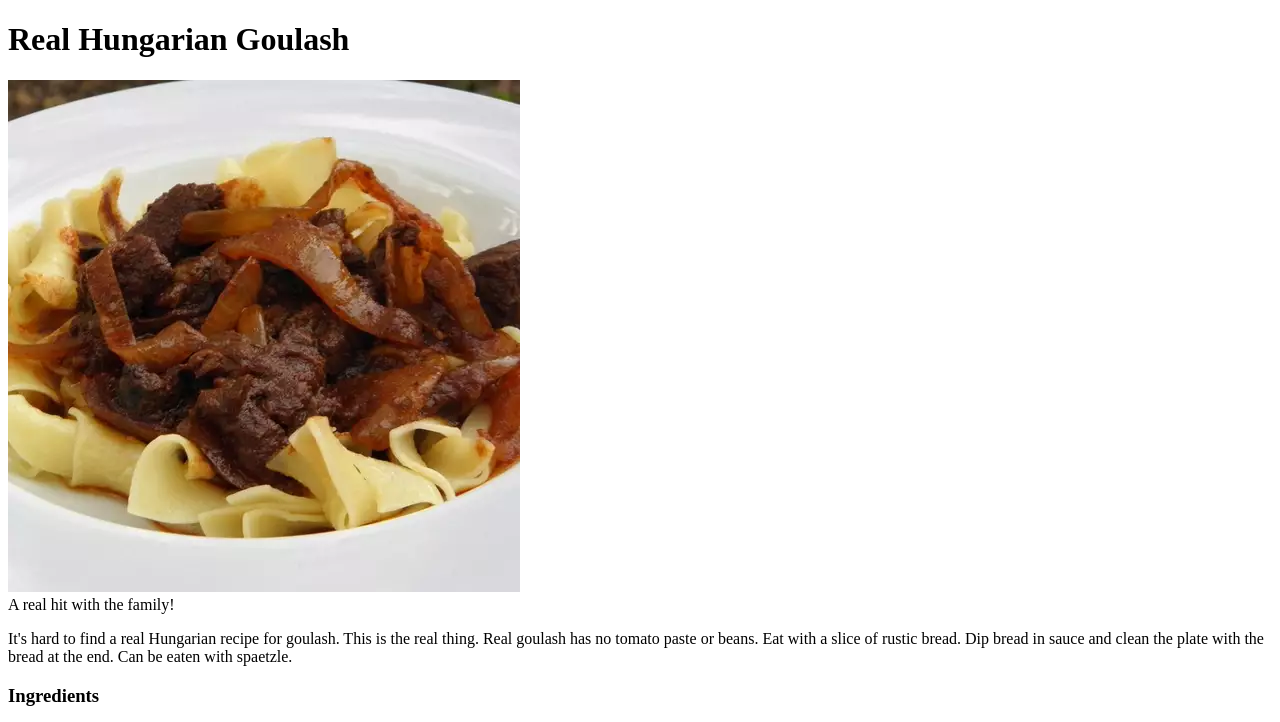
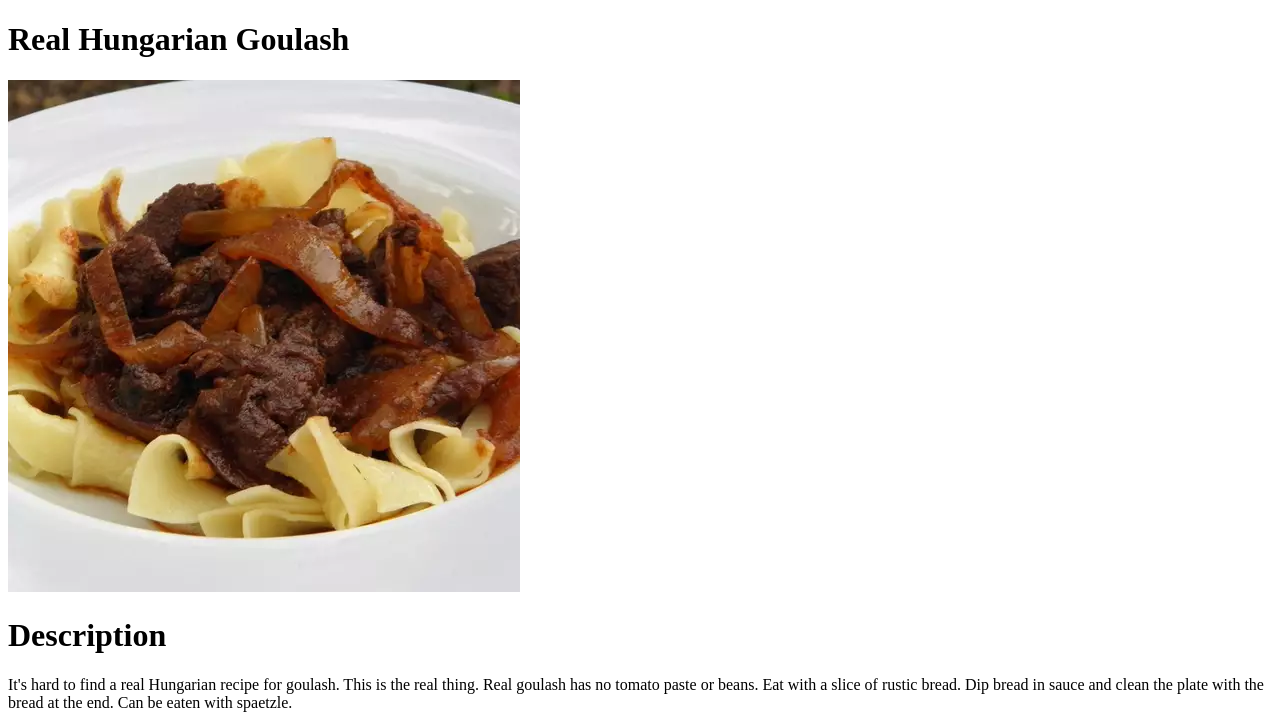
Before and after one commit to Ryne-Myers/odin-recipes, a plain HTML site: page recipes/hungarian-goulash.html in a window 1280 px wide. Shown: the top 722 px of the page. Drawn offline with Linux system fonts and the light colour scheme.

Commit message:
Add "Description" header

```diff
--- a/recipes/hungarian-goulash.html
+++ b/recipes/hungarian-goulash.html
@@ -9,7 +9,7 @@
 <body>
     <h1>Real Hungarian Goulash</h1>
     <img src="../images/goulash.webp" alt="Hungarian Goulash">
-    <header>A real hit with the family!</header>
+    <h1>Description</h1>
     <p>It's hard to find a real Hungarian recipe for goulash. This is the real thing.
         Real goulash has no tomato paste or beans. Eat with a slice of rustic bread.
         Dip bread in sauce and clean the plate with the bread at the end. Can be eaten with spaetzle.</p>
```
Also changed, not shown: recipes/chicken-taco-soup.html (+1 -1 lines), recipes/zuppa-toscana.html (+1 -1 lines).
